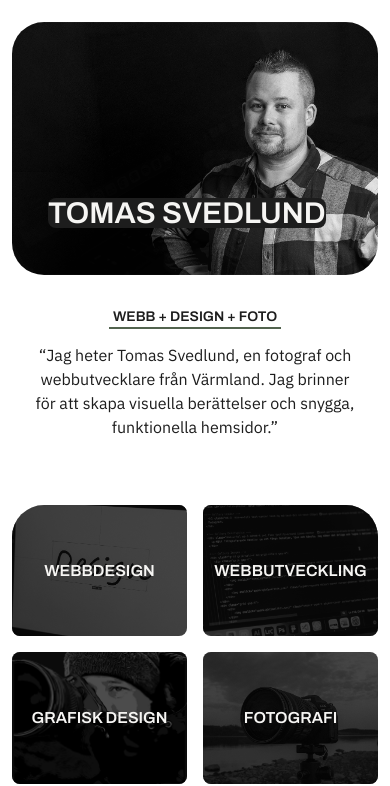
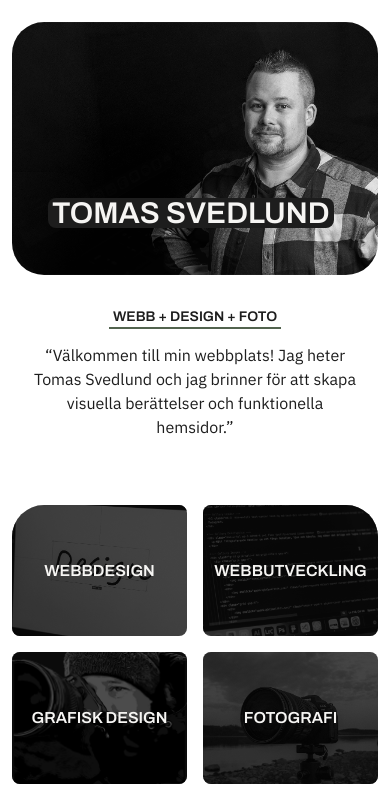
Before and after one commit to tomassvedlund/tomas-svedlund-portfolio, a website: page index.html in a window 390 px wide. Shown: the part 98-884 px from the top of the page. Drawn offline with nearby package versions, Linux system fonts and the light colour scheme.

Commit message:
small changes

```diff
--- a/index.html
+++ b/index.html
@@ -155,22 +155,22 @@
     <div class="">
 
       <!-- Hero Content -->
-      <div class="absolute top-50 sm:top-40 left-12 md:top-30 md:left-18 lg:left-38 max-w-sm md:max-w-md xl:max-w-xl 2xl:max-w-2xl lg:text-center flex flex-col gap align-center items-start lg:items-center">
+      <div class="absolute top-50 sm:top-40 left-12 md:top-20 md:left-18 lg:left-38 xl:top-30 max-w-sm md:max-w-md xl:max-w-xl 2xl:max-w-2xl lg:text-center flex flex-col gap align-center items-start lg:items-center">
 
         <!-- Name -->
-        <div class="flex justify-center align-center text-center top-0 left-0 bg-portfolio-black-bread md:bg-transparent rounded-lg ">
+        <div class="flex justify-center align-center text-center top-0 left-0 px-1 bg-portfolio-black-bread md:bg-transparent rounded-lg ">
           <h1 class=" font-semibold text-center max-w-full md:text-start lg:text-center">
           Tomas Svedlund
           </h1>
         </div>
 
         <!-- Quote -->
-        <span class="hidden md:block bg-gradient-to-r from-portfolio-green to-transparent max-w-xl text-sm sm:text-lg md:text-2xl xl:text-[32px] 2xl:text-4xl mt-4 px-4 py-2  font-headings font-semibold uppercase  rounded-l-xl">
+        <span class="hidden md:block bg-gradient-to-r from-portfolio-green to-portfolio-black max-w-xl text-sm sm:text-lg md:text-2xl xl:text-[32px] 2xl:text-4xl mt-4 px-4 py-2  font-headings font-semibold uppercase  rounded-l-xl">
           Webb + Design + Foto
         </span>
 
         <!-- Introduction -->
-        <div class="hidden md:block max-w-xl max-h-full mt-4 mb-12 backdrop-blur-sm rounded-4xl">
+        <div class="hidden md:block max-w-xl max-h-full mt-4 mb-12 backdrop-blur-sm rounded-xl">
 
           <span class="text-sm md:text-lg xl:text-2xl 2xl:text-3xl font-headings font-light">
             “Välkommen till min webbplats! Jag brinner för att skapa visuella berättelser och funktionella hemsidor.”
@@ -179,7 +179,7 @@
         </div>
 
         <!-- Button/ Link -->
-         <div class=" hidden lg:flex justify-center relative">
+         <div class=" hidden xl:flex justify-center relative">
             <a href="portfolio.html" class="buttons button flex justify-center items-center gap-2 max-w-fit bg-portfolio-green text-portfolio-light font-semibold py-2 px-4 rounded-xl hover:bg-opacity-80 transition uppercase text-[26px] hover:duration-300 hover:scale-105 hover:shadow-2xl hover:bg-portfolio-light">
               <div class="">till min portfolio</div>
 
@@ -196,7 +196,7 @@
       </div>
 
       <!-- Introduction (Only small screens max 767px) -->
-      <div class="  flex flex-col text-center  md:hidden mt-3 p-3 max-w-full max-h-full mb-6 backdrop-blur-sm rounded-4xl align-center text-portfolio-black-bread  font-paragraph">
+      <div class="  flex flex-col text-center  md:hidden mt-3 p-3 max-w-full max-h-full mb-6 backdrop-blur-sm rounded-4xl align-center justify-center text-portfolio-black-bread  font-paragraph">
 
         <!-- Quote -->
         <span class="inline-block mx-auto border-b-2 px-1 border-portfolio-green text-center text-sm sm:text-lg md:text-2xl xl:text-[32px] my-2 font-headings font-semibold uppercase">
@@ -204,8 +204,8 @@
         </span>
 
         <!-- Introduction -->
-        <span class="text-md p-1.5">
-          “Jag heter Tomas Svedlund, en fotograf och webbutvecklare från Värmland. Jag brinner för att skapa visuella berättelser och snygga, funktionella hemsidor.”
+        <span class="text-md p-1.5 sm:px-16">
+          “Välkommen till min webbplats! Jag heter Tomas Svedlund och jag brinner för att skapa visuella berättelser och funktionella hemsidor.”
         </span>
 
       </div>
--- a/js/map.js
+++ b/js/map.js
@@ -1,12 +1,14 @@
 document.addEventListener("DOMContentLoaded", function () {
     // Initiera kartan och centrera den på Karlstad
     var map = L.map("map").setView([59.3793, 13.5036], 6); // [Lat, Lng], zoomnivå
+
+    map.scrollWheelZoom.disable()
 
     // Lägg till OpenStreetMap som kartlager
     L.tileLayer('https://{s}.basemaps.cartocdn.com/light_all/{z}/{x}/{y}{r}.png', {
         attribution: '&copy; <a href="https://www.openstreetmap.org/copyright">OpenStreetMap</a> contributors &copy; <a href="https://carto.com/">CARTO</a>',
         subdomains: 'abcd',
-        maxZoom: 19
+        maxZoom: 19,
     }).addTo(map);
 
     // Lägg till en pinpoint (marker) på Karlstad
--- a/src/input.css
+++ b/src/input.css
@@ -60,7 +60,7 @@
       }
 
     h1 {
-        @apply font-headings uppercase leading-none text-3xl md:text-5xl xl:text-[77px] 2xl:text-8xl;
+        @apply font-headings uppercase leading-none text-3xl sm:text-5xl lg:text-6xl xl:text-[77px] 2xl:text-8xl text-nowrap md:text-wrap;
 
     }
 
```
Also changed, not shown: about.html (+1 -1 lines), contact.html (+1 -1 lines), style.css.
